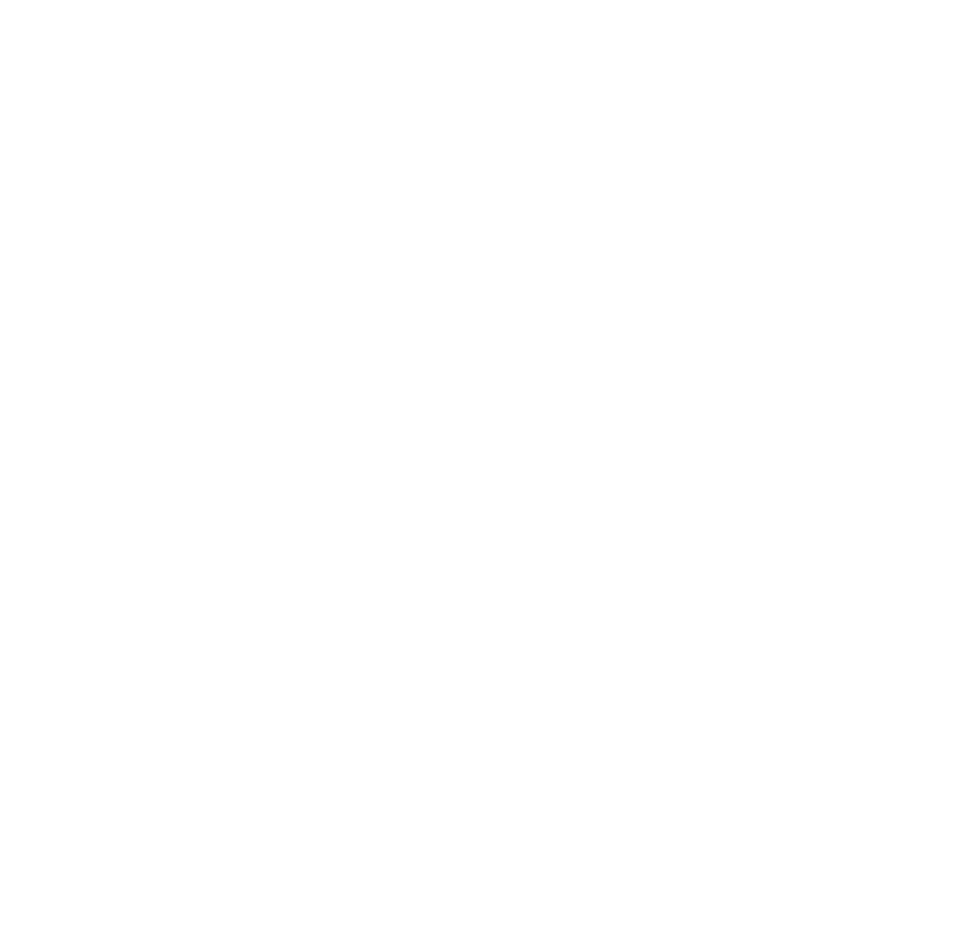
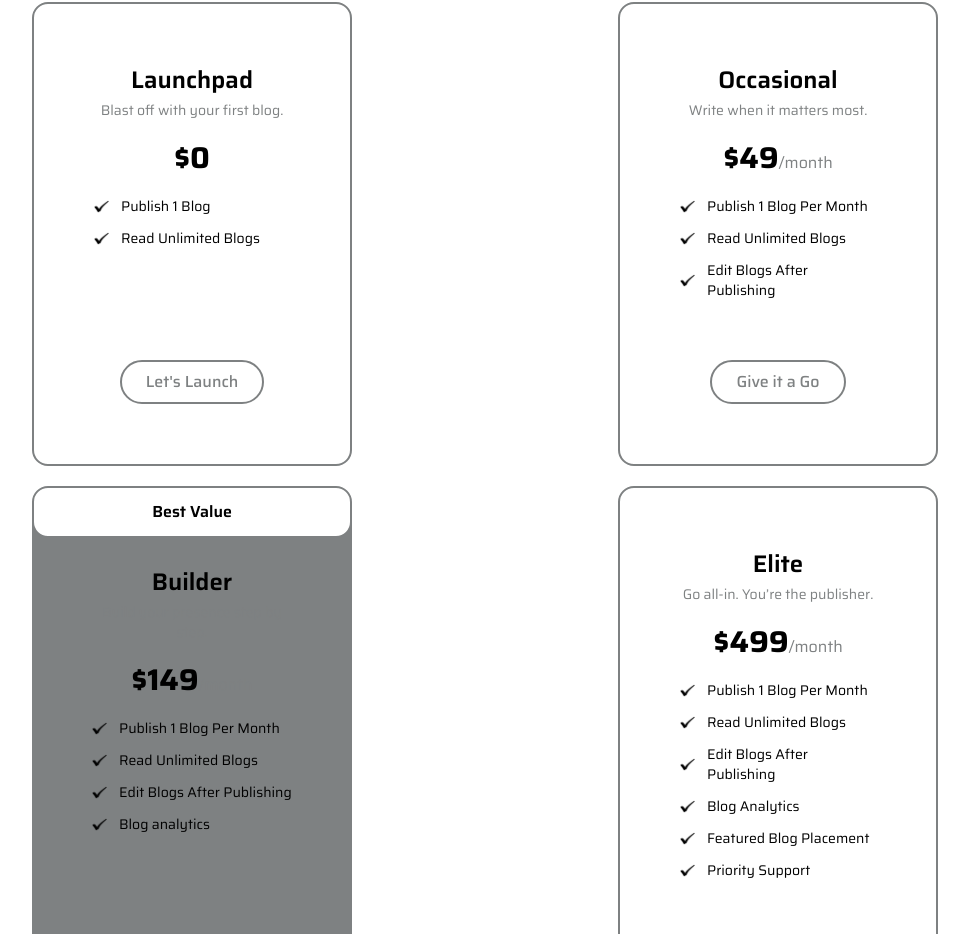
Before and after one commit to DarshParikh25/OpenVerse, a React (Vite) app in the folder client/: page / in a window 1280 px wide. Shown: the part 2754-3688 px from the top of the page, without its empty margins (155-1124 px from the left). Before the commit the page ends 2578 px from the top, so only its background shows below. Built offline with nearby package versions, Linux system fonts and the light colour scheme; the HTML template or start-up script is replaced by a standard one; a web font is replaced by a local one.

Commit message:
Created Plans Section

```diff
--- a/client/src/components/About.tsx
+++ b/client/src/components/About.tsx
@@ -13,7 +13,7 @@
                         <span id="dash" className="h-1 w-20 rounded-full"></span>
                     </h3>
                     <p className="max-md:w-full w-[80%] text-justify">Access a growing collection of high-quality blogs spanning technology, lifestyle, business, health, travel, and more. Discover fresh perspectives and insights from passionate writers worldwide who share their expertise and experiences.</p>
-                    <div className="flex gap-5">
+                    <div className="flex gap-5 flex-wrap">
                         <div className="flex flex-col justify-center items-center">
                             <span className="text-2xl font-semibold">10K+</span>
                             <span className="text-[#7e8182] text-sm">ARTICLES</span>
@@ -41,7 +41,7 @@
                         <span id="dash" className="h-1 w-20 rounded-full"></span>
                     </h3>
                     <p className="max-md:w-full w-[80%] text-justify">Create and share your first blog post at no cost. Our intuitive editor makes it easy to craft compelling content and reach your audience with just a few clicks. No technical skills required – just focus on your story.</p>
-                    <div className="flex gap-5">
+                    <div className="flex gap-5 flex-wrap">
                         <div className="flex flex-col justify-center items-center">
                             <span className="text-2xl font-semibold">3 Min</span>
                             <span className="text-[#7e8182] text-sm">SETUP TIME</span>
@@ -67,7 +67,7 @@
                         <span id="dash" className="h-1 w-20 rounded-full"></span>
                     </h3>
                     <p className="max-md:w-full w-[80%] text-justify">After your first free post, subscribe to continue sharing with the world. Our transparent pricing ensures you can focus on creating great content without hidden surprises. No hidden fees, no questions asked.</p>
-                    <div className="flex gap-5">
+                    <div className="flex gap-5 flex-wrap">
                         <div className="flex flex-col justify-center items-center">
                             <span className="text-2xl font-semibold">$99</span>
                             <span className="text-[#7e8182] text-sm">STARTING PRICE</span>
@@ -95,7 +95,7 @@
                         <span id="dash" className="h-1 w-20 rounded-full"></span>
                     </h3>
                     <p className="max-md:w-full w-[80%] text-justify">Whether you're a reader, a writer, or both — OpenVerse adapts to your needs. Our platform grows with you, offering features that enhance your blogging journey from beginner to expert level.</p>
-                    <div className="flex gap-5">
+                    <div className="flex gap-5 flex-wrap">
                         <div className="flex flex-col justify-center items-center">
                             <span className="text-2xl font-semibold">100K+</span>
                             <span className="text-[#7e8182] text-sm">ACTIVE USERS</span>
--- /dev/null
+++ b/client/src/components/Plans.tsx
@@ -0,0 +1,134 @@
+import type { JSX } from 'react';
+
+const Plans = (): JSX.Element => {
+    return (
+        <section className='w-full flex flex-col justify-center items-center gap-10 mb-10'>
+            <div className='flex flex-col gap-2 justify-center items-center w-fit text-center'>
+                <h2 className="max-md:text-4xl text-[2.75rem] tracking-tighter font-medium">Publishing Plans</h2>
+                <p className='text-[#7e8182]'>Transparent Pricing. No Hidden Charges.</p>
+            </div>
+            <div className='grid grid-cols-1 md:grid-cols-2 2xl:grid-cols-4 w-[90%] mt-10 mb-3 gap-5'>
+
+                {/* Launchpad */}
+                <div className='w-70 lg:w-80 border-2 border-[#7e8182] p-10 sm:p-15 rounded-2xl flex flex-col gap-5 justify-self-center md:relative'>
+                    <div className='flex flex-col justify-center items-center gap-1'>
+                        <h3 className='text-2xl font-semibold'>Launchpad</h3>
+                        <p className='text-sm text-[#7e8182] text-center'>Blast off with your first blog.</p>
+                    </div>
+                    <p className='text-3xl font-bold self-center'>$0</p>
+                    <div className='flex flex-col gap-3 text-sm'>
+                        <div className='flex items-center gap-3'>
+                            <img src="/tick.png" alt="" className='w-3.75' />
+                            <p>Publish 1 Blog</p>
+                        </div>
+                        <div className='flex items-center gap-3'>
+                            <img src="/tick.png" alt="" className='w-3.75' />
+                            <p>Read Unlimited Blogs</p>
+                        </div>
+                    </div>
+                    <button className='w-fit border-2 border-[#7e8182] font-medium self-center rounded-full px-6 py-2 text-[#7e8182] hover:bg-[#7e8182] hover:text-white cursor-pointer transition-all duration-300 mt-10 md:absolute md:bottom-15'>Let's Launch</button>
+                </div>
+
+                {/* Occasional */}
+                <div className='w-70 lg:w-80 border-2 border-[#7e8182] p-10 sm:p-15 rounded-2xl flex flex-col gap-5 justify-self-center 2xl:relative'>
+                    <div className='flex flex-col justify-center items-center gap-1'>
+                        <h3 className='text-2xl font-semibold'>Occasional</h3>
+                        <p className='text-sm text-[#7e8182] text-center'>Write when it matters most.</p>
+                    </div>
+                    <p className='self-center'>
+                        <span className='text-3xl font-bold'>$49</span>
+                        <span className='text-[#7e8182]'>/month</span>
+                    </p>
+                    <div className='flex flex-col gap-3 text-sm'>
+                        <div className='flex items-center gap-3'>
+                            <img src="/tick.png" alt="" className='w-3.75' />
+                            <p>Publish 1 Blog Per Month</p>
+                        </div>
+                        <div className='flex items-center gap-3'>
+                            <img src="/tick.png" alt="" className='w-3.75' />
+                            <p>Read Unlimited Blogs</p>
+                        </div>
+                        <div className='flex items-center gap-3'>
+                            <img src="/tick.png" alt="" className='w-3.75' />
+                            <p>Edit Blogs After Publishing</p>
+                        </div>
+                    </div>
+                    <button className='w-fit border-2 border-[#7e8182] font-medium self-center rounded-full px-6 py-2 text-[#7e8182] hover:bg-[#7e8182] hover:text-white cursor-pointer transition-all duration-300 mt-10 2xl:absolute 2xl:bottom-15'>Give it a Go</button>
+                </div>
+
+                {/* Builder */}
+                <div className='w-70 lg:w-80 p-10 sm:p-15 rounded-2xl flex flex-col gap-5 justify-self-center md:relative bg-[#7e8182] relative max-2xl:mt-5'>
+                    <p className='bg-white w-70 lg:w-80 absolute left-0 -top-5 rounded-2xl border-2 border-[#7e8182] py-3 text-center font-semibold'>Best Value</p>
+                    <div className='flex flex-col justify-center items-center gap-1'>
+                        <h3 className='text-2xl font-semibold'>Builder</h3>
+                        <p className='text-sm text-[#7e8182] text-center'>Build your presence step by step.</p>
+                    </div>
+                    <p className='self-center'>
+                        <span className='text-3xl font-bold'>$149</span>
+                        <span className='text-[#7e8182]'>/month</span>
+                    </p>
+                    <div className='flex flex-col gap-3 text-sm'>
+                        <div className='flex items-center gap-3'>
+                            <img src="/tick.png" alt="" className='w-3.75' />
+                            <p>Publish 1 Blog Per Month</p>
+                        </div>
+                        <div className='flex items-center gap-3'>
+                            <img src="/tick.png" alt="" className='w-3.75' />
+                            <p>Read Unlimited Blogs</p>
+                        </div>
+                        <div className='flex items-center gap-3'>
+                            <img src="/tick.png" alt="" className='w-3.75' />
+                            <p>Edit Blogs After Publishing</p>
+                        </div>
+                        <div className='flex items-center gap-3'>
+                            <img src="/tick.png" alt="" className='w-3.75' />
+                            <p>Blog analytics</p>
+                        </div>
+                    </div>
+                    <button className='w-fit border-2 border-white font-medium self-center rounded-full px-6 py-2 hover:bg-white bg-transparent hover:text-[#7e8182] text-white cursor-pointer transition-all duration-300 mt-10 md:absolute md:bottom-15'>Start Building</button>
+                </div>
+
+                {/* Elite */}
+                <div className='w-70 lg:w-80 border-2 border-[#7e8182] p-10 sm:p-15 rounded-2xl flex flex-col gap-5 justify-self-center'>
+                    <div className='flex flex-col justify-center items-center gap-1'>
+                        <h3 className='text-2xl font-semibold'>Elite</h3>
+                        <p className='text-sm text-[#7e8182] text-center'>Go all-in. You’re the publisher.</p>
+                    </div>
+                    <p className='self-center'>
+                        <span className='text-3xl font-bold'>$499</span>
+                        <span className='text-[#7e8182]'>/month</span>
+                    </p>
+                    <div className='flex flex-col gap-3 text-sm'>
+                        <div className='flex items-center gap-3'>
+                            <img src="/tick.png" alt="" className='w-3.75' />
+                            <p>Publish 1 Blog Per Month</p>
+                        </div>
+                        <div className='flex items-center gap-3'>
+                            <img src="/tick.png" alt="" className='w-3.75' />
+                            <p>Read Unlimited Blogs</p>
+                        </div>
+                        <div className='flex items-center gap-3'>
+                            <img src="/tick.png" alt="" className='w-3.75' />
+                            <p>Edit Blogs After Publishing</p>
+                        </div>
+                        <div className='flex items-center gap-3'>
+                            <img src="/tick.png" alt="" className='w-3.75' />
+                            <p>Blog Analytics</p>
+                        </div>
+                        <div className='flex items-center gap-3'>
+                            <img src="/tick.png" alt="" className='w-3.75' />
+                            <p>Featured Blog Placement</p>
+                        </div>
+                        <div className='flex items-center gap-3'>
+                            <img src="/tick.png" alt="" className='w-3.75' />
+                            <p>Priority Support</p>
+                        </div>
+                    </div>
+                    <button className='w-fit border-2 border-[#7e8182] font-medium self-center rounded-full px-6 py-2 text-[#7e8182] hover:bg-[#7e8182] hover:text-white cursor-pointer transition-all duration-300 mt-10'>Go Unlimited</button>
+                </div>
+            </div>
+        </section>
+    )
+}
+
+export default Plans;
--- a/client/src/pages/Home.tsx
+++ b/client/src/pages/Home.tsx
@@ -1,12 +1,14 @@
 import type { JSX } from "react"
 import Hero from "../components/Hero"
 import About from "../components/About"
+import Plans from "../components/Plans"
 
 const Home = (): JSX.Element => {
     return (
         <>
             <Hero />
             <About />
+            <Plans />
         </>
     )
 }
```
Also changed, not shown: client/public/tick.png (added).
